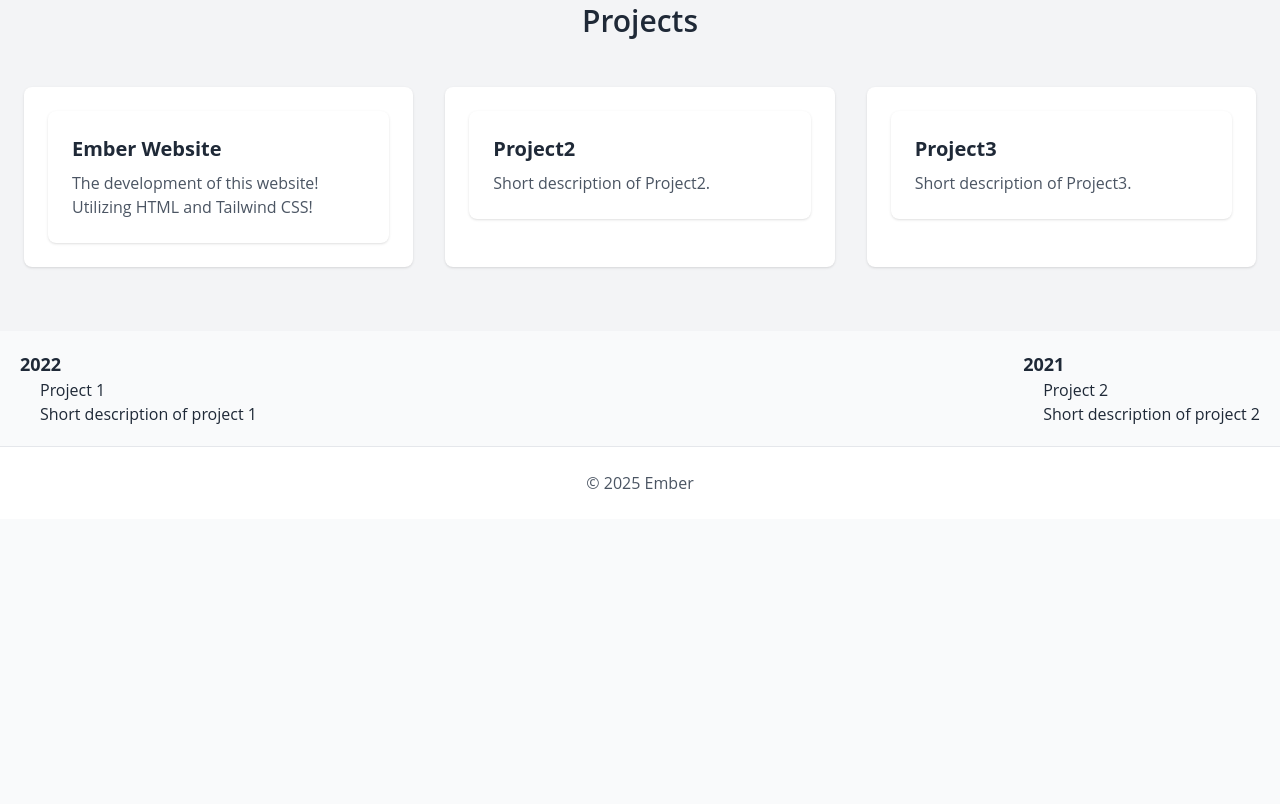
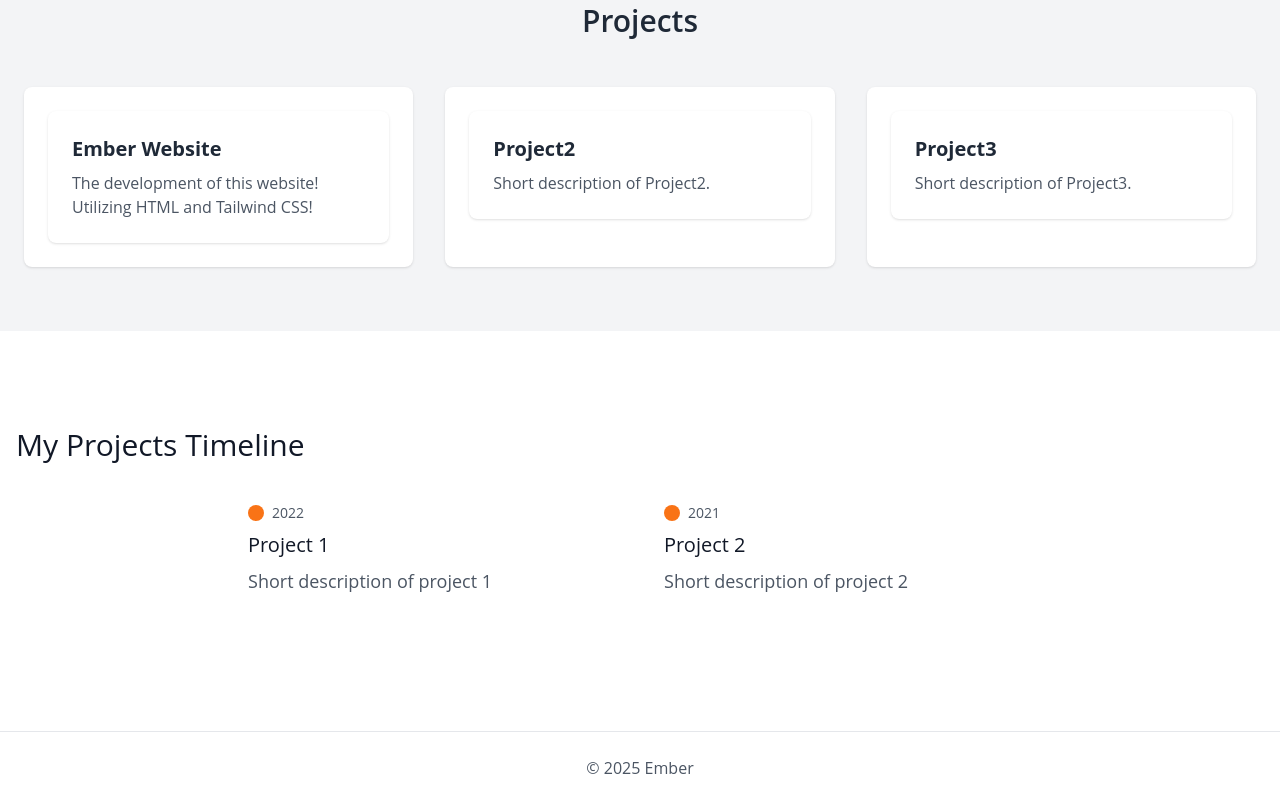
Before and after one commit to emberglobal/emberglobal.github.io, a plain HTML site: page index.html in a window 1280 px wide. Shown: the part 905-1709 px from the top of the page. Before the commit the page ends 1424 px from the top, so only its background shows below. Drawn offline with nearby package versions, Linux system fonts and the light colour scheme.

Commit message:
Update index.html

```diff
--- a/index.html
+++ b/index.html
@@ -87,44 +87,31 @@
     </div>
   </section>
 
-  <div class="timeline">
-  <div class="timeline-item">
-    <div class="timeline-date">2022</div>
-    <div class="timeline-content">
-      <h3>Project 1</h3>
-      <p>Short description of project 1</p>
+  <section class="py-20 bg-white">
+  <div class="container mx-auto p-4">
+    <h2 class="text-3xl text-gray-900 mb-4">My Projects Timeline</h2>
+    <div class="flex flex-wrap justify-center mb-4">
+      <div class="w-full md:w-1/2 xl:w-1/3 p-6 text-lg text-gray-600">
+        <div class="flex items-center mb-2">
+          <div class="w-4 h-4 bg-orange-500 rounded-full mr-2"></div>
+          <span class="text-sm text-gray-600">2022</span>
+        </div>
+        <h3 class="text-xl text-gray-900 mb-2">Project 1</h3>
+        <p class="text-lg text-gray-600">Short description of project 1</p>
+      </div>
+      <div class="w-full md:w-1/2 xl:w-1/3 p-6 text-lg text-gray-600">
+        <div class="flex items-center mb-2">
+          <div class="w-4 h-4 bg-orange-500 rounded-full mr-2"></div>
+          <span class="text-sm text-gray-600">2021</span>
+        </div>
+        <h3 class="text-xl text-gray-900 mb-2">Project 2</h3>
+        <p class="text-lg text-gray-600">Short description of project 2</p>
+      </div>
+      <!-- Add more timeline items here -->
     </div>
   </div>
-  <div class="timeline-item">
-    <div class="timeline-date">2021</div>
-    <div class="timeline-content">
-      <h3>Project 2</h3>
-      <p>Short description of project 2</p>
-    </div>
-  </div>
-  <!-- Add more timeline items here -->
-</div>
+</section>
 
-<style>
-  .timeline {
-  display: flex;
-  flex-direction: row;
-  justify-content: space-between;
-}
-
-.timeline-item {
-  margin: 20px;
-}
-
-.timeline-date {
-  font-weight: bold;
-  font-size: 18px;
-}
-
-.timeline-content {
-  margin-left: 20px;
-}
-  </style>
 
   <!-- Footer -->
   <footer class="bg-white border-t py-6">
```
